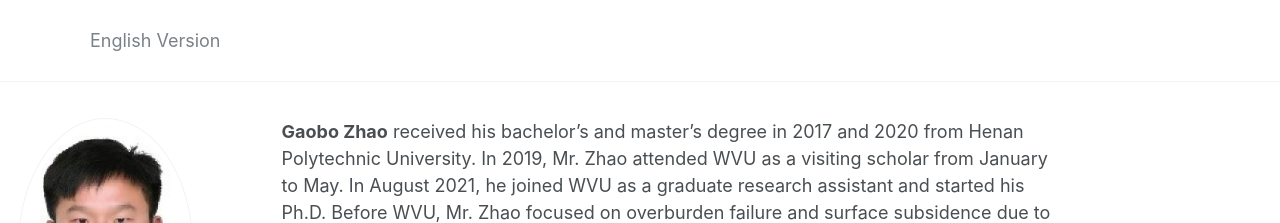
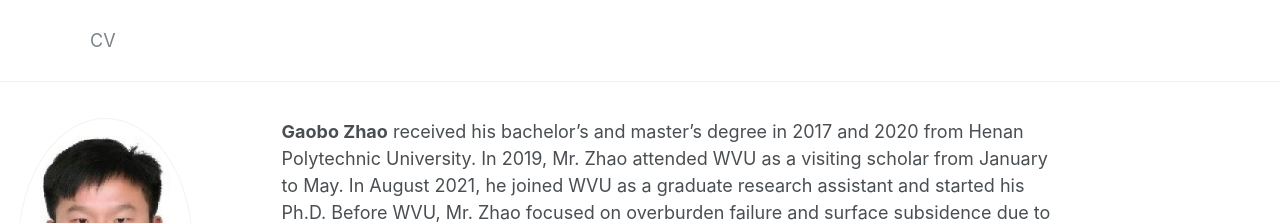
Before and after one commit to ShoulingMeng/ShoulingMeng.github.io, a Jekyll site: the page built from _pages/about.md, in a window 1280 px wide and 900 px high. Shown: the top 223 px of the window. Built offline with Jekyll 4.4.1, drawn with Linux system fonts in a browser that asks for light colours.

Commit message:
Update navigation.yml

```diff
--- a/_data/navigation.yml
+++ b/_data/navigation.yml
@@ -15,7 +15,7 @@ main:
  # - title: "Blog Posts"
   #  url: /year-archive/
 
-  - title: "English Version"
+  - title: "CV"
     url: /about/
 
  #- title: "中文版"
```
